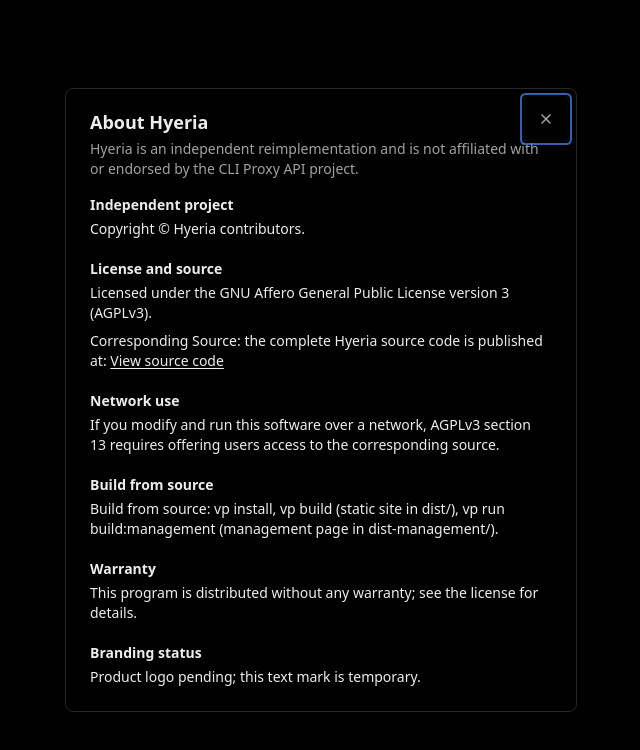
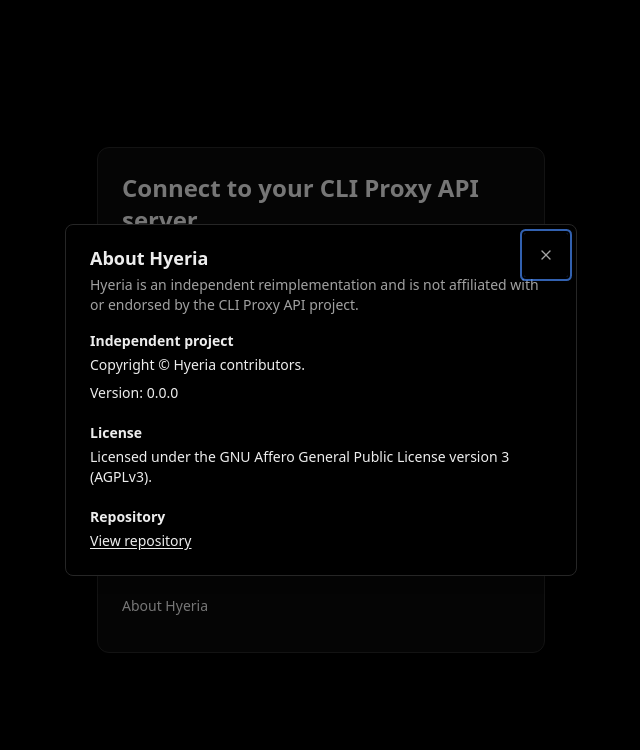
Before and after one commit to teppyboy/hyeria, a React (Vite) app: page /login in a window 1280 px wide. Both pictures are taken after a click on the button "About Hyeria". Shown: the top 750 px of the page, without its empty margins (319-959 px from the left). Built offline with nearby package versions, Linux system fonts and the light colour scheme.

Commit message:
feat(feedback): simplify About dialog copy

```diff
--- a/src/components/feedback/LegalNotice.tsx
+++ b/src/components/feedback/LegalNotice.tsx
@@ -7,9 +7,11 @@
 } from "@/components/ui/dialog";
 import { usePreferencesStore } from "@/stores/preferences";
 import { translate } from "@/lib/i18n";
+import packageJson from "../../../package.json";
 
-/** Canonical source for AGPLv3 section 13; shown in the notice so deployed users can reach it. */
+/** Canonical Hyeria repository linked from the About notice. */
 export const SOURCE_URL = "https://github.com/teppyboy/hyeria";
+export const APP_VERSION = packageJson.version;
 
 export function LegalNotice({
   open,
@@ -39,14 +41,20 @@
               {t("legal.sectionIdentity")}
             </h2>
             <p>{t("legal.copyright")}</p>
+            <p className="mt-2">
+              {t("legal.version")}: {APP_VERSION}
+            </p>
           </section>
           <section aria-labelledby="legal-license">
             <h2 id="legal-license" className="mb-1 text-sm font-semibold">
               {t("legal.sectionLicense")}
             </h2>
             <p>{t("legal.license")}</p>
-            <p className="mt-2">
-              {t("legal.source")}{" "}
+          </section>
+          <section aria-labelledby="legal-repository">
+            <h2 id="legal-repository" className="mb-1 text-sm font-semibold">
+              {t("legal.sectionRepository")}
+            </h2>
             <a
               href={SOURCE_URL}
               target="_blank"
@@ -55,31 +63,6 @@
             >
               {t("legal.sourceLink")}
             </a>
-            </p>
-          </section>
-          <section aria-labelledby="legal-network">
-            <h2 id="legal-network" className="mb-1 text-sm font-semibold">
-              {t("legal.sectionNetwork")}
-            </h2>
-            <p>{t("legal.network")}</p>
-          </section>
-          <section aria-labelledby="legal-build">
-            <h2 id="legal-build" className="mb-1 text-sm font-semibold">
-              {t("legal.sectionBuild")}
-            </h2>
-            <p>{t("legal.build")}</p>
-          </section>
-          <section aria-labelledby="legal-warranty">
-            <h2 id="legal-warranty" className="mb-1 text-sm font-semibold">
-              {t("legal.sectionWarranty")}
-            </h2>
-            <p>{t("legal.warranty")}</p>
-          </section>
-          <section aria-labelledby="legal-branding">
-            <h2 id="legal-branding" className="mb-1 text-sm font-semibold">
-              {t("legal.sectionBranding")}
-            </h2>
-            <p>{t("legal.logo")}</p>
           </section>
         </div>
       </DialogContent>
--- a/src/locales/en.json
+++ b/src/locales/en.json
@@ -97,20 +97,13 @@
   "feedback.confirmDescription": "This action cannot be undone.",
   "legal.title": "About Hyeria",
   "legal.sectionIdentity": "Independent project",
-  "legal.sectionLicense": "License and source",
-  "legal.sectionNetwork": "Network use",
-  "legal.sectionBuild": "Build from source",
-  "legal.sectionWarranty": "Warranty",
-  "legal.sectionBranding": "Branding status",
-  "legal.sourceLink": "View source code",
+  "legal.sectionLicense": "License",
+  "legal.sectionRepository": "Repository",
+  "legal.sourceLink": "View repository",
   "legal.copyright": "Copyright © Hyeria contributors.",
   "legal.license": "Licensed under the GNU Affero General Public License version 3 (AGPLv3).",
-  "legal.source": "Corresponding Source: the complete Hyeria source code is published at:",
-  "legal.build": "Build from source: vp install, vp build (static site in dist/), vp run build:management (management page in dist-management/).",
-  "legal.network": "If you modify and run this software over a network, AGPLv3 section 13 requires offering users access to the corresponding source.",
-  "legal.warranty": "This program is distributed without any warranty; see the license for details.",
+  "legal.version": "Version",
   "legal.independent": "Hyeria is an independent reimplementation and is not affiliated with or endorsed by the CLI Proxy API project.",
-  "legal.logo": "Product logo pending; this text mark is temporary.",
   "common.close": "Close",
   "common.pageNotFound": "Page not found",
   "dashboard.operationsDescription": "Server facts, credential readiness, and candidate model channels for this session.",
--- a/src/locales/ru.json
+++ b/src/locales/ru.json
@@ -97,20 +97,13 @@
   "feedback.confirmDescription": "Это действие нельзя отменить.",
   "legal.title": "О Hyeria",
   "legal.sectionIdentity": "Независимый проект",
-  "legal.sectionLicense": "Лицензия и исходный код",
-  "legal.sectionNetwork": "Использование по сети",
-  "legal.sectionBuild": "Сборка из исходного кода",
-  "legal.sectionWarranty": "Гарантии",
-  "legal.sectionBranding": "Статус брендинга",
-  "legal.sourceLink": "Открыть исходный код",
+  "legal.sectionLicense": "Лицензия",
+  "legal.sectionRepository": "Репозиторий",
+  "legal.sourceLink": "Открыть репозиторий",
   "legal.copyright": "Авторские права © участники Hyeria.",
   "legal.license": "Лицензировано по GNU Affero General Public License версии 3 (AGPLv3).",
-  "legal.source": "Соответствующий исходный код: полный исходный код Hyeria опубликован по адресу:",
-  "legal.build": "Сборка из исходного кода: vp install, vp build (статический сайт в dist/), vp run build:management (страница управления в dist-management/).",
-  "legal.network": "Если вы изменяете и запускаете программу по сети, раздел 13 AGPLv3 требует предоставить пользователям соответствующий исходный код.",
-  "legal.warranty": "Программа распространяется без каких-либо гарантий; подробности см. в лицензии.",
+  "legal.version": "Версия",
   "legal.independent": "Hyeria — независимая реализация, не связанная с проектом CLI Proxy API и не одобренная им.",
-  "legal.logo": "Логотип продукта будет добавлен позднее; текстовый знак временный.",
   "common.close": "Закрыть",
   "common.pageNotFound": "Страница не найдена",
   "dashboard.operationsDescription": "Сведения о сервере, готовность учётных данных и возможные каналы моделей для этого сеанса.",
--- a/src/locales/zh-CN.json
+++ b/src/locales/zh-CN.json
@@ -97,20 +97,13 @@
   "feedback.confirmDescription": "此操作无法撤销。",
   "legal.title": "关于 Hyeria",
   "legal.sectionIdentity": "独立项目",
-  "legal.sectionLicense": "许可证与源代码",
-  "legal.sectionNetwork": "网络使用",
-  "legal.sectionBuild": "从源代码构建",
-  "legal.sectionWarranty": "免责声明",
-  "legal.sectionBranding": "品牌状态",
-  "legal.sourceLink": "查看源代码",
+  "legal.sectionLicense": "许可证",
+  "legal.sectionRepository": "代码仓库",
+  "legal.sourceLink": "查看代码仓库",
   "legal.copyright": "版权所有 © Hyeria 贡献者。",
   "legal.license": "依据 GNU Affero 通用公共许可证第 3 版（AGPLv3）授权。",
-  "legal.source": "对应源代码：完整的 Hyeria 源代码发布于：",
-  "legal.build": "从源代码构建：vp install，vp build（静态站点输出到 dist/），vp run build:management（管理页面输出到 dist-management/）。",
-  "legal.network": "如果您修改并通过网络运行本软件，AGPLv3 第 13 条要求向用户提供对应源代码。",
-  "legal.warranty": "本程序不提供任何担保；详情请参阅许可证。",
+  "legal.version": "版本",
   "legal.independent": "Hyeria 是独立的重新实现项目，与 CLI Proxy API 项目无隶属或背书关系。",
-  "legal.logo": "产品标志待定；当前文字标识为临时版本。",
   "common.close": "关闭",
   "common.pageNotFound": "找不到页面",
   "dashboard.operationsDescription": "本次会话的服务器信息、凭证就绪状态和候选模型通道。",
--- a/src/locales/zh-TW.json
+++ b/src/locales/zh-TW.json
@@ -97,20 +97,13 @@
   "feedback.confirmDescription": "此操作無法復原。",
   "legal.title": "關於 Hyeria",
   "legal.sectionIdentity": "獨立專案",
-  "legal.sectionLicense": "授權條款與原始碼",
-  "legal.sectionNetwork": "網路使用",
-  "legal.sectionBuild": "從原始碼建置",
-  "legal.sectionWarranty": "保固聲明",
-  "legal.sectionBranding": "品牌狀態",
-  "legal.sourceLink": "檢視原始碼",
+  "legal.sectionLicense": "授權條款",
+  "legal.sectionRepository": "程式碼儲存庫",
+  "legal.sourceLink": "檢視程式碼儲存庫",
   "legal.copyright": "版權所有 © Hyeria 貢獻者。",
   "legal.license": "依據 GNU Affero 通用公眾授權條款第 3 版（AGPLv3）授權。",
-  "legal.source": "對應原始碼：完整的 Hyeria 原始碼發佈於：",
-  "legal.build": "從原始碼建置：vp install，vp build（靜態網站輸出至 dist/），vp run build:management（管理頁面輸出至 dist-management/）。",
-  "legal.network": "若您修改本軟體並透過網路提供服務，AGPLv3 第 13 條要求向使用者提供對應原始碼。",
-  "legal.warranty": "本程式不提供任何擔保；詳情請參閱授權條款。",
+  "legal.version": "版本",
   "legal.independent": "Hyeria 是獨立的重新實作專案，與 CLI Proxy API 專案沒有隸屬或背書關係。",
-  "legal.logo": "產品標誌待提供；目前文字標記為暫用。",
   "common.close": "關閉",
   "common.pageNotFound": "找不到頁面",
   "dashboard.operationsDescription": "本次工作階段的伺服器資訊、憑證就緒狀態與候選模型通道。",
```
Also changed, not shown: 1 other file (tests, documents, lock files or other folders). Lines whose indentation alone changed are shown as unchanged.
